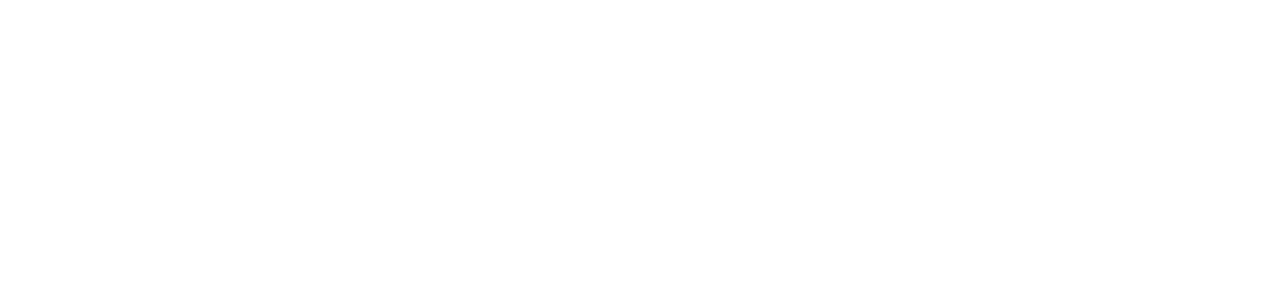
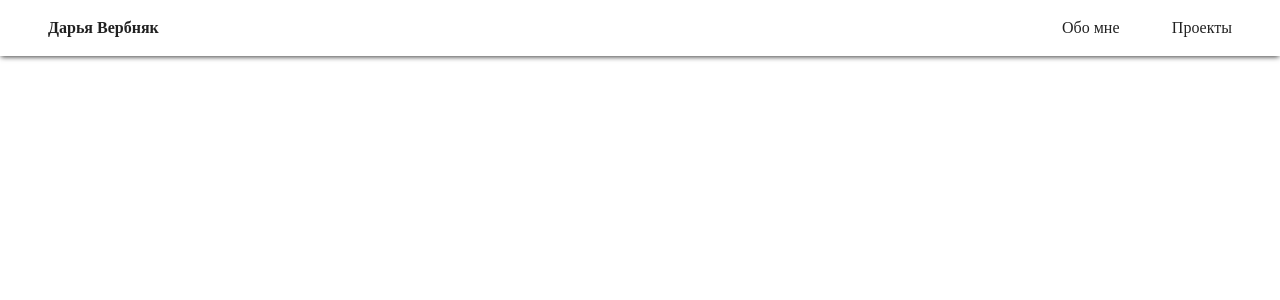
Before and after one commit to Glebkiselev11/dver-portfolio, a Vue app: page / in a window 1280 px wide. Shown: the top 300 px of the page. Built offline with nearby package versions, Linux system fonts and the light colour scheme.

Commit message:
added navbar

```diff
--- a/src/App.vue
+++ b/src/App.vue
@@ -1,11 +1,38 @@
 <template>
   <div id="app">
+
+		<navbar />
+
+		<home-page />
+
   </div>
 </template>
 
 <script>
+import Navbar from '@/components/Navbar.vue';
+import HomePage from '@/views/HomePage.vue';
 
 export default {
-  name: 'App',
+	name: 'App',
+	components: {
+		HomePage,
+		Navbar
+	}
 }
 </script>
+
+<style>
+
+* {
+	margin: 0;
+	padding: 0;
+	list-style: none;
+	text-decoration: none;
+	color: rgba(0, 0, 0, 0.87);
+}
+
+.link:hover {
+	color: rgba(0, 0, 0, 0.6);
+}
+
+</style>
--- /dev/null
+++ b/src/components/Navbar.vue
@@ -0,0 +1,49 @@
+<template>
+	<nav class="navbar">
+
+		<div class="navbar-wrap">
+			<h4>Дарья Вербняк</h4>
+
+			<ul class="links">
+				<li>
+					<a class="link" href="#">Обо мне</a>
+				</li>
+
+				<li>
+					<a class="link" href="#">Проекты</a>
+				</li>
+			</ul>
+		</div>
+
+	</nav>
+</template>
+
+<script>
+export default {
+	name: 'navbar'
+}
+</script>
+
+<style scoped>
+
+.navbar {
+	height: 56px;
+	box-shadow: 0px 2px 5px -1px rgba(0,0,0,0.75);
+	background: white;
+}
+
+.navbar-wrap {
+	display: flex;
+	align-items: center;
+	justify-content: space-between;
+	margin: auto 3em;
+	height: inherit;
+}
+
+.links {
+	display: flex;
+	justify-content: space-between;
+	min-width: 170px;
+}
+
+</style>
--- /dev/null
+++ b/src/views/HomePage.vue
@@ -0,0 +1,12 @@
+<template>
+	<!-- Home page -->
+	<div class="">
+
+	</div>
+</template>
+
+<script>
+export default {
+	name: 'home-page'
+}
+</script>
```
